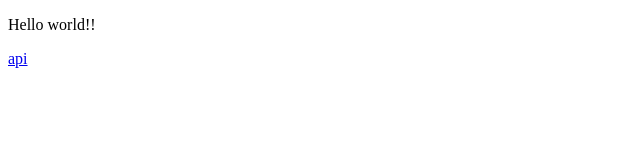
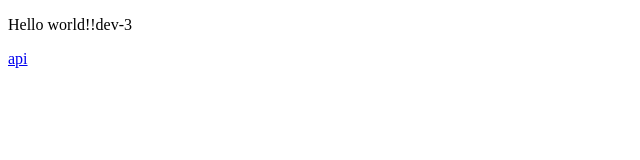
Before and after one commit to lucas-nachtigall/app-template-dev-2, a website: page public/index.html in a window 1280 px wide. Shown: the full height of the page, 0-640 px from the left. Drawn offline with Linux system fonts and the light colour scheme.

Commit message:
Update index.html

```diff
--- a/public/index.html
+++ b/public/index.html
@@ -5,7 +5,7 @@
 <title>bohr template</title>
 </head>
 <body>
-<p>Hello world!!</p>
+<p>Hello world!!dev-3</p>
 <p><a href="/api">api</a></p>
 </body>
 </html>
```
